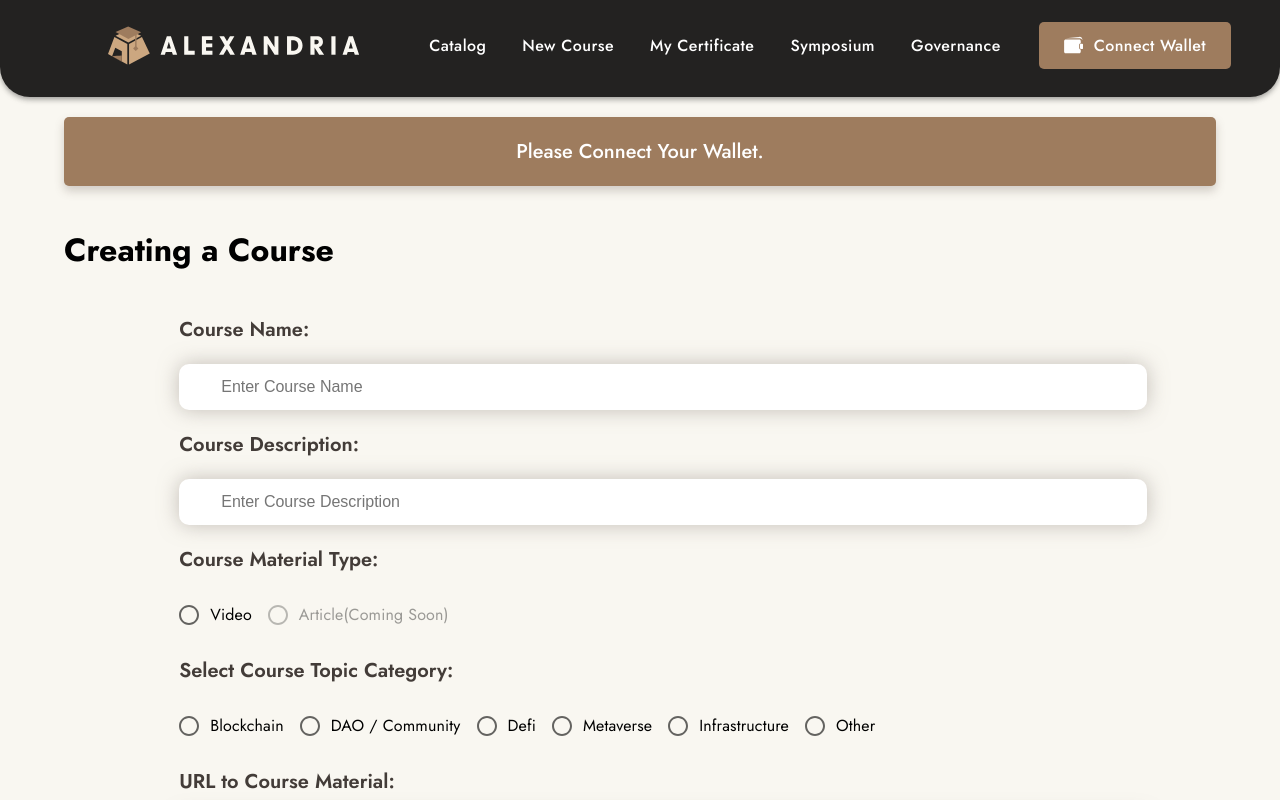
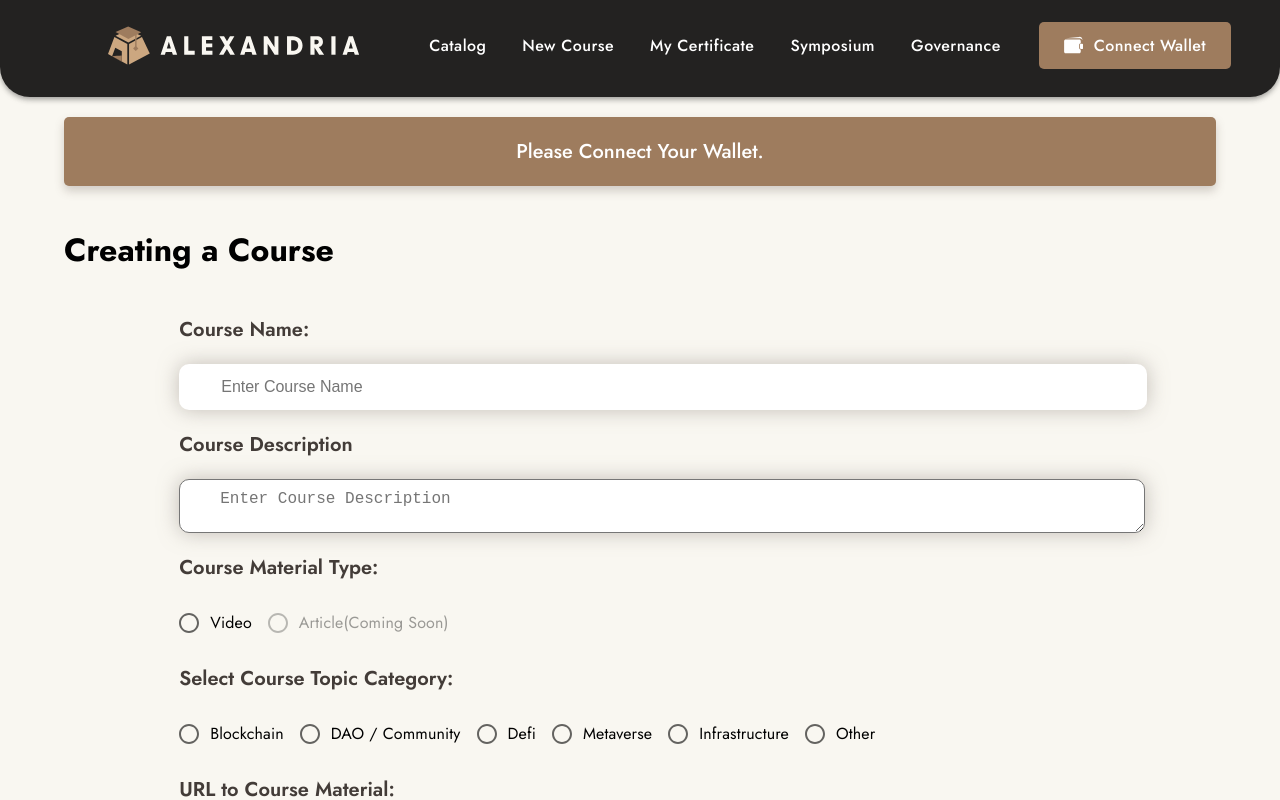
Before and after one commit to Alexandria-Decentralized-L2E-Platform/Alexandria, a React (Create React App) app in the folder dapp/: page /course-creation in a window 1280 px wide. Shown: the top 800 px of the page. Built offline with nearby package versions, Linux system fonts and the light colour scheme; no server answers.

Commit message:
Fix Formatting

```diff
--- a/dapp/src/App.css
+++ b/dapp/src/App.css
@@ -336,3 +336,7 @@
 .css-ahj2mt-MuiTypography-root {
   font-family: Jost !important;
 }
+
+.Mui-checked {
+  color: #9E7C5E !important;
+}
--- a/dapp/src/components/CourseCatalogue/CourseCatalogue.tsx
+++ b/dapp/src/components/CourseCatalogue/CourseCatalogue.tsx
@@ -26,23 +26,23 @@ const durationMin = {
 
 const courseFilters = [
   {
-    title: 'status',
+    title: 'Status',
     options: Object.values(status),
   },
   {
-    title: 'rating',
+    title: 'Rating',
     options: Object.values(rating),
   },
   {
-    title: 'topic',
+    title: 'Topic',
     options: Object.values(topic),
   },
   {
-    title: 'type',
+    title: 'Type',
     options: Object.values(type),
   },
   {
-    title: 'duration',
+    title: 'Duration',
     options: Object.values(duration),
   },
 ];
--- a/dapp/src/components/CourseCreation/CourseCreation.css
+++ b/dapp/src/components/CourseCreation/CourseCreation.css
@@ -39,7 +39,8 @@
   font-weight: 600;
 }
 
-.Course-Creation-txt input {
+.Course-Creation-txt input,
+.Course-Creation-txt textarea {
   width: 100%;
   height: 40px;
   border-radius: 10px;
@@ -47,6 +48,13 @@
   box-shadow: 0px 0px 20px 0px rgba(141, 133, 126, 0.5);
   padding-left: 40px;
   font-size: 16px;
+}
+
+.Course-Creation-txt textarea {
+  padding-top: 10px;
+  min-height: 40px;
+  min-width: 100%;
+  max-width: 100%;
 }
 
 ::placeholder {
--- a/dapp/src/components/CourseCreation/CourseCreation.tsx
+++ b/dapp/src/components/CourseCreation/CourseCreation.tsx
@@ -281,13 +281,13 @@ function CourseCreation(props: {
           programKey="_title"
           onChangeTextInput={onChangeContractTextInput}
         ></TextInput>
-        <TextInput
-          name="Course Description"
-          placeholder="Enter Course Description"
-          inputType="text"
-          programKey="description"
-          onChangeTextInput={onChangeIpfsTextInput}
-        ></TextInput>
+        <div className="Course-Creation-txt">
+          <p>{'Course Description'}</p>
+          <textarea
+            placeholder="Enter Course Description"
+            onChange={(event) => onChangeIpfsTextInput('description', event.target.value)}
+          />
+        </div>
         <Radios
           name="Course Material Type"
           options={Object.values(type)}
--- a/dapp/src/components/LandingPage/LandingPage.css
+++ b/dapp/src/components/LandingPage/LandingPage.css
@@ -64,6 +64,7 @@
   text-align: center;
   font-size: 20px;
   text-transform: none;
+  font-family: Jost !important;
 }
 
 .visitAlexandriabannerHeading,
--- a/dapp/src/components/LandingPage/LandingPage.tsx
+++ b/dapp/src/components/LandingPage/LandingPage.tsx
@@ -34,7 +34,7 @@ function LandingPage() {
         <div className="visitAlexandriabannerHeading">
           <text>Rewarding.</text>
           <text>Accessible.</text>
-          <text>Decentralised.</text>
+          <text>Decentralized.</text>
         </div>
         <div className="visitAlexandriabannerSubheading">
           <text>Earn, Learn and educate on this brand new decentralized education platform.</text>
@@ -80,7 +80,7 @@ function LandingPage() {
         </div>
         <div className="shortIntroAlexandria">
           Alexandria is a decentralized community driven, self-serviced learning platform operating
-          on the principles of accessibility, incentivzation and decentralization.
+          on the principles of accessibility, incentivization and decentralization.
         </div>
         <div style={{ marginTop: '49px' }}>
           <FunctionIntroductionBar />
@@ -94,7 +94,7 @@ function LandingPage() {
           </div>
           <text className="ourCoursesLongText">
             Alexandria is a decentralized community driven, self-serviced learning platform
-            operating on the principles of accessibility, incentivzation and decentralization.
+            operating on the principles of accessibility, incentivization and decentralization.
           </text>
         </div>
         <div className="courseCards">
@@ -159,7 +159,7 @@ function FunctionIntroductionBar() {
           transition between the roles of both learner and educator, creating a dynamic ecosystem
           where knowledge flows freely. This unique approach ensures that education transcends
           barriers, welcoming all to partake in a transformative journey that fosters growth,
-          collaboration, and equal opportunity for everyone
+          collaboration, and equal opportunity for everyone.
         </div>
       </div>
     </div>
@@ -271,7 +271,7 @@ function FunctionIntroductionBar() {
                 : 'SectionButtonText'
             }
           >
-            Incentivzation
+            Incentivization
           </div>{' '}
         </ToggleButton>
         <ToggleButton
```
